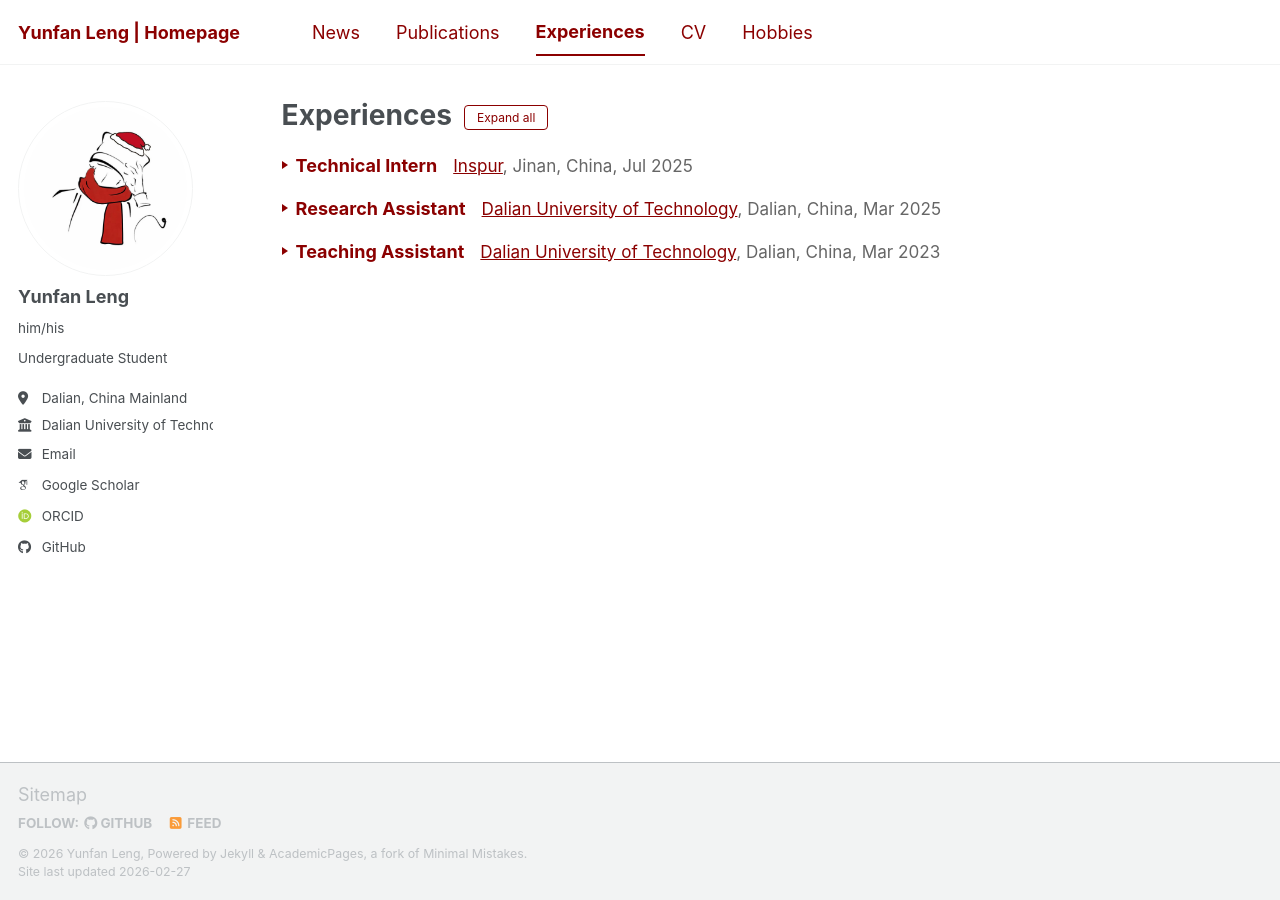
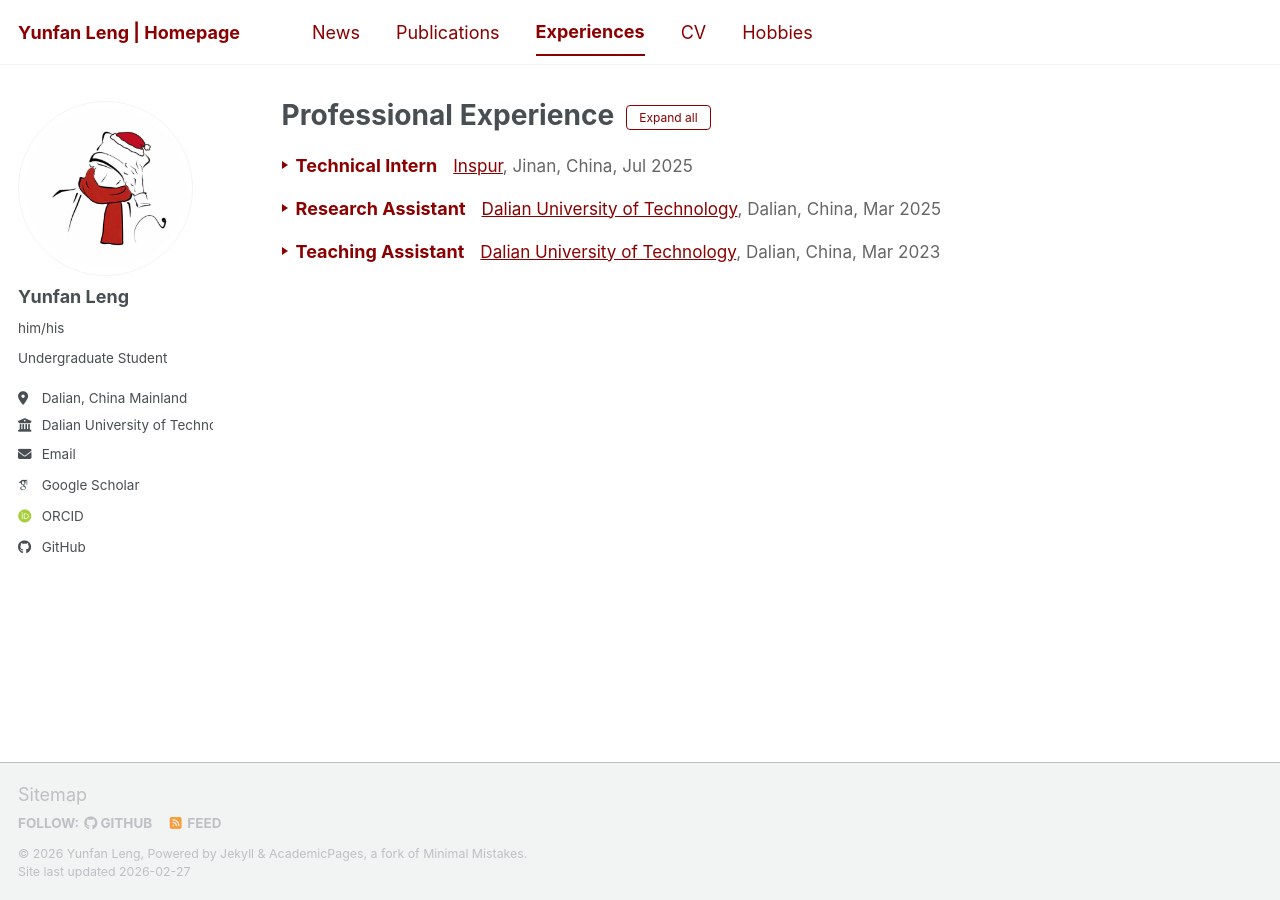
Before and after one commit to WENJIN6666/wenjin6666.github.io, a Jekyll site: the page built from _pages/experiences.html, in a window 1280 px wide. Built offline with Jekyll 4.4.1, drawn with Linux system fonts in a browser that asks for light colours; some web fonts are replaced; a script bundle is joined from its source files by our own code; library files that are not in the unit come from our copies.

Commit message:
Change page title to Professional Experience

```diff
--- a/_pages/experiences.html
+++ b/_pages/experiences.html
@@ -1,6 +1,6 @@
 ---
 layout: archive
-title: "Experiences"
+title: "Professional Experience"
 permalink: /experiences/
 author_profile: true
 ---
```
